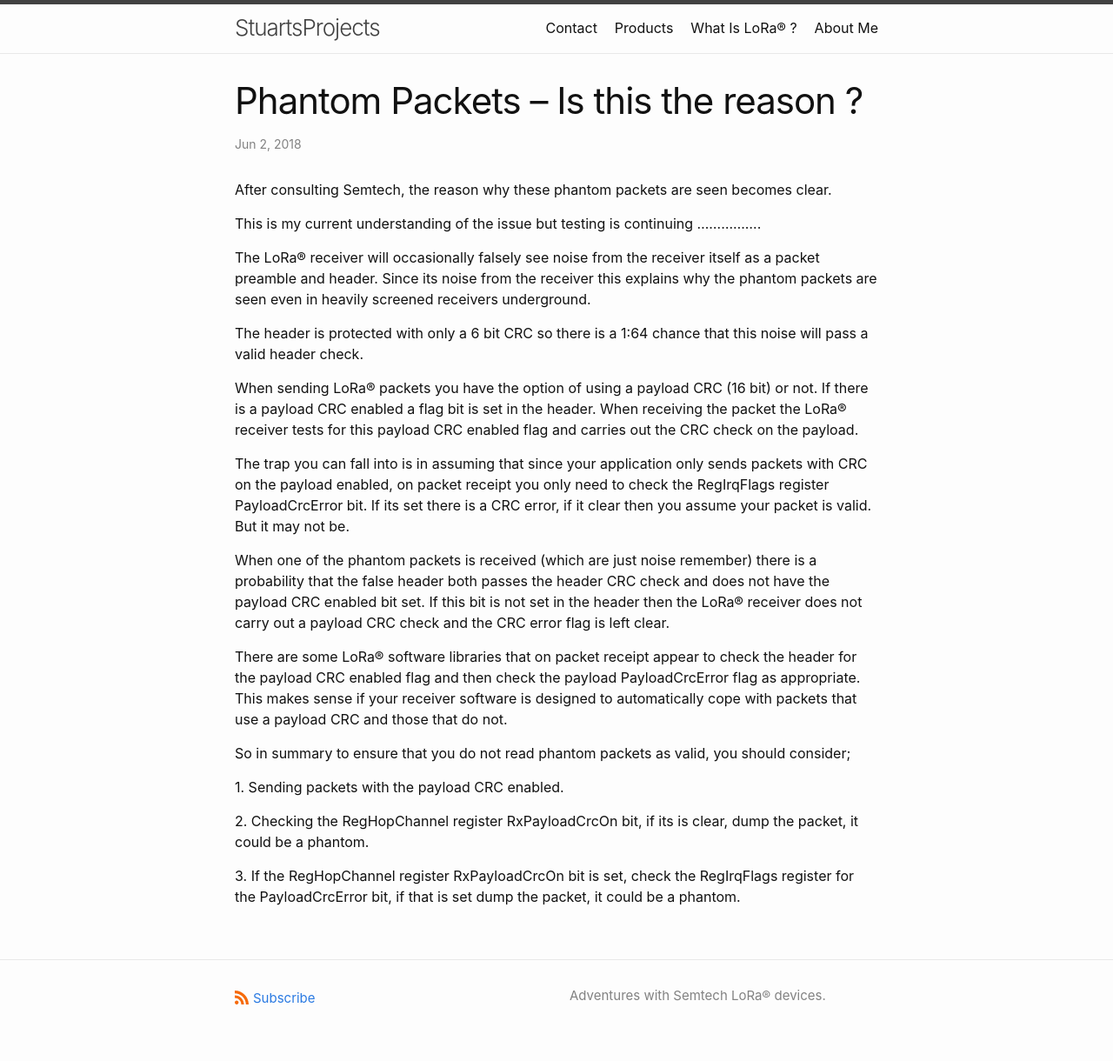
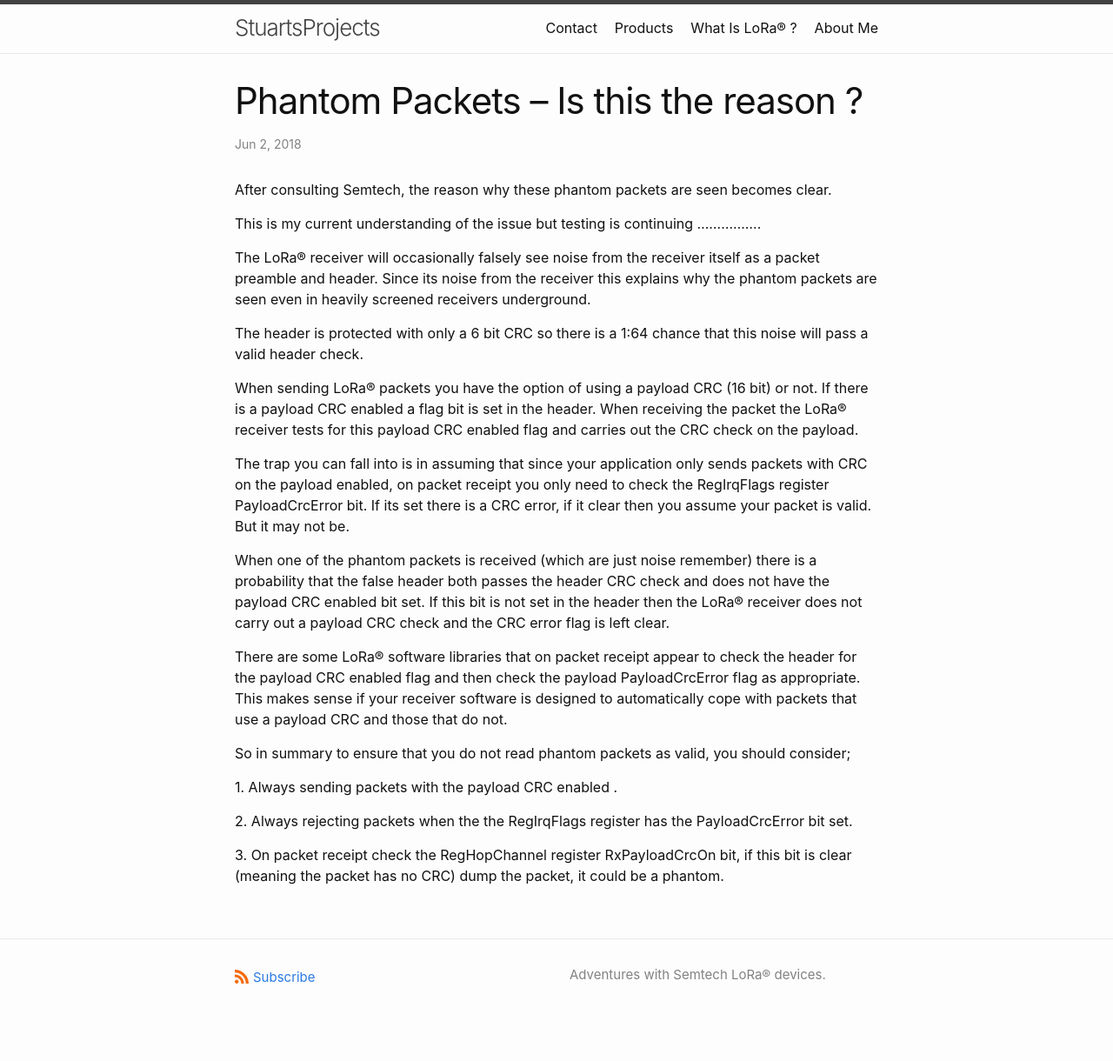
Before and after one commit to StuartsProjects/StuartsProjects.github.io, a Jekyll site: the page built from _posts/2018-06-02-phantom-packets-is-this-the-reason.md, in a window 1280 px wide. Shown: the whole page at 87% size. Built offline with Jekyll 4.4.1, drawn with Linux system fonts in a browser that asks for light colours; after the commit the page ends 1196 px from its top, so only the background shows below that.

Commit message:
Edit post

```diff
--- a/_posts/2018-06-02-phantom-packets-is-this-the-reason.md
+++ b/_posts/2018-06-02-phantom-packets-is-this-the-reason.md
@@ -22,8 +22,8 @@ There are some LoRa® software libraries that on packet receipt appear to check
 
 So in summary to ensure that you do not read phantom packets as valid, you should consider;
 
-1\. Sending packets with the payload CRC enabled.
+1\. Always sending packets with the payload CRC enabled .
 
-2\. Checking the RegHopChannel register RxPayloadCrcOn bit, if its is clear, dump the packet, it could be a phantom.
+2\. Always rejecting packets when the the RegIrqFlags register has the PayloadCrcError bit set.
 
-3\. If the RegHopChannel register RxPayloadCrcOn bit is set, check the RegIrqFlags register for the PayloadCrcError bit, if that is set dump the packet, it could be a phantom.
+3\. On packet receipt check the RegHopChannel register RxPayloadCrcOn bit, if this bit is clear (meaning the packet has no CRC) dump the packet, it could be a phantom.
```
